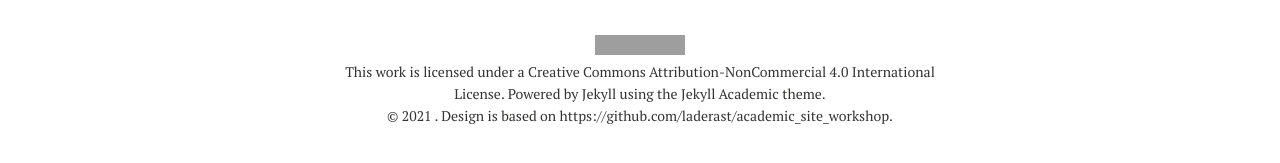
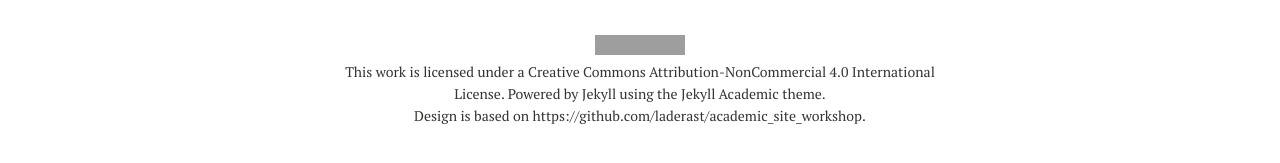
Before and after one commit to ChemRacer/DDQC_Demo, a Jekyll site: the page built from index.md, in a window 1280 px wide. Shown: the part 288-451 px from the top of the page. Built offline with Jekyll 4.4.1, drawn with Linux system fonts in a browser that asks for light colours; nearby versions of some CDN libraries; some of the changed lines change nothing that is shown; grey boxes are pictures that could not be loaded.

Commit message:
Tue Dec 14 13:45:39 EST 2021

```diff
--- a/_includes/_footer.html
+++ b/_includes/_footer.html
@@ -21,5 +21,5 @@
 <span>&copy; {{ site.time | date: '%Y' }} {{ site.owner.name }}. Powered by <a href="https://jekyllrb.com" rel="nofollow">Jekyll</a> using the <a href="https://ncsu-libraries.github.io/jekyll-academic/" rel="nofollow">Jekyll Academic</a> theme.
 <br /></span>
 {% endif %}
-<span>&copy; {{ site.time | date: '%Y' }} {{ site.owner.name }}. Design is based on <a href="https://github.com/laderast/academic_site_workshop" rel="nofollow">https://github.com/laderast/academic_site_workshop</a>.
+<span>Design is based on <a href="https://github.com/laderast/academic_site_workshop" rel="nofollow">https://github.com/laderast/academic_site_workshop</a>.
 <br /></span>
```
Also changed, not shown: 1 other file.
